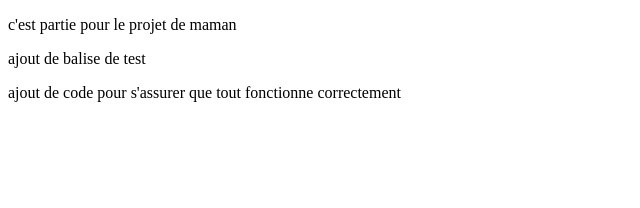
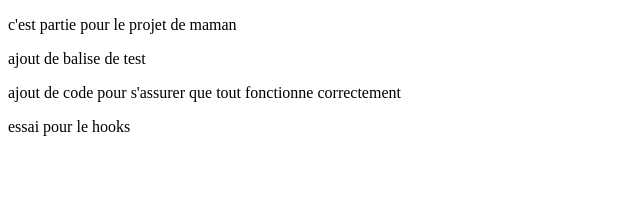
Before and after one commit to obaconnais/MyWebApp, an Angular app: page / in a window 1280 px wide. Shown: the top 208 px of the page, without its empty margins (0-640 px from the left). Built offline with nearby package versions, Linux system fonts and the light colour scheme.

Commit message:
essai de commit

```diff
--- a/src/app/main-page/main-page.component.html
+++ b/src/app/main-page/main-page.component.html
@@ -1,3 +1,4 @@
 <p>c'est partie pour le projet de maman</p>
 <p>ajout de balise de test</p>
 <p>ajout de code pour s'assurer que tout fonctionne correctement</p>
+<p>essai pour le hooks</p>
```
